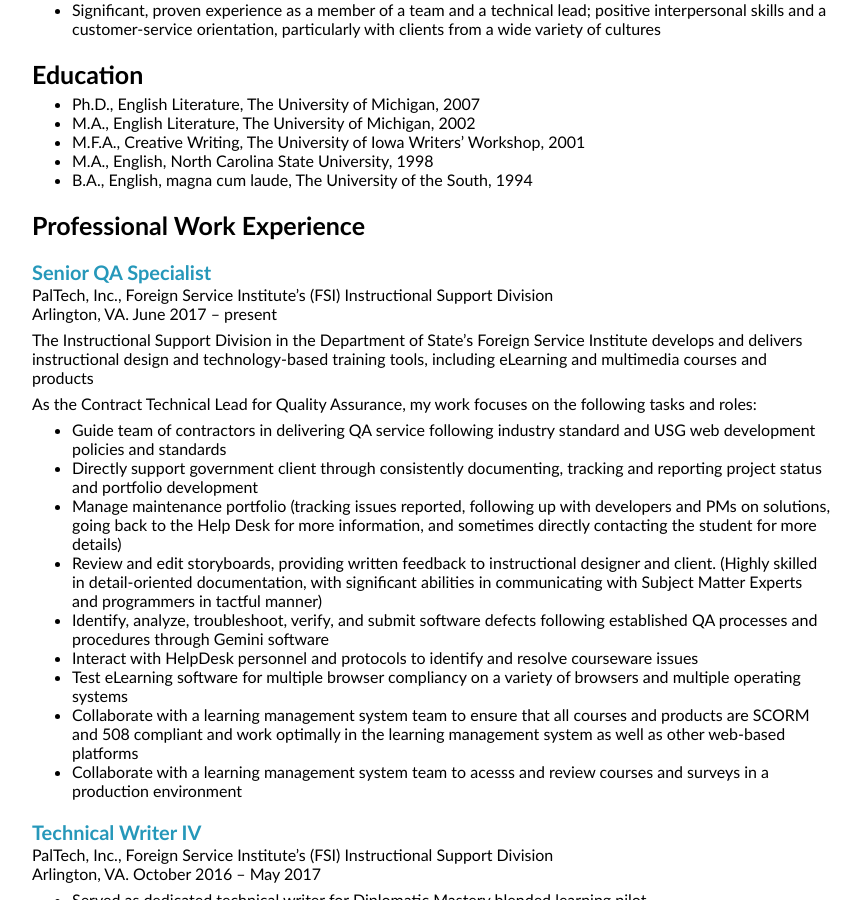
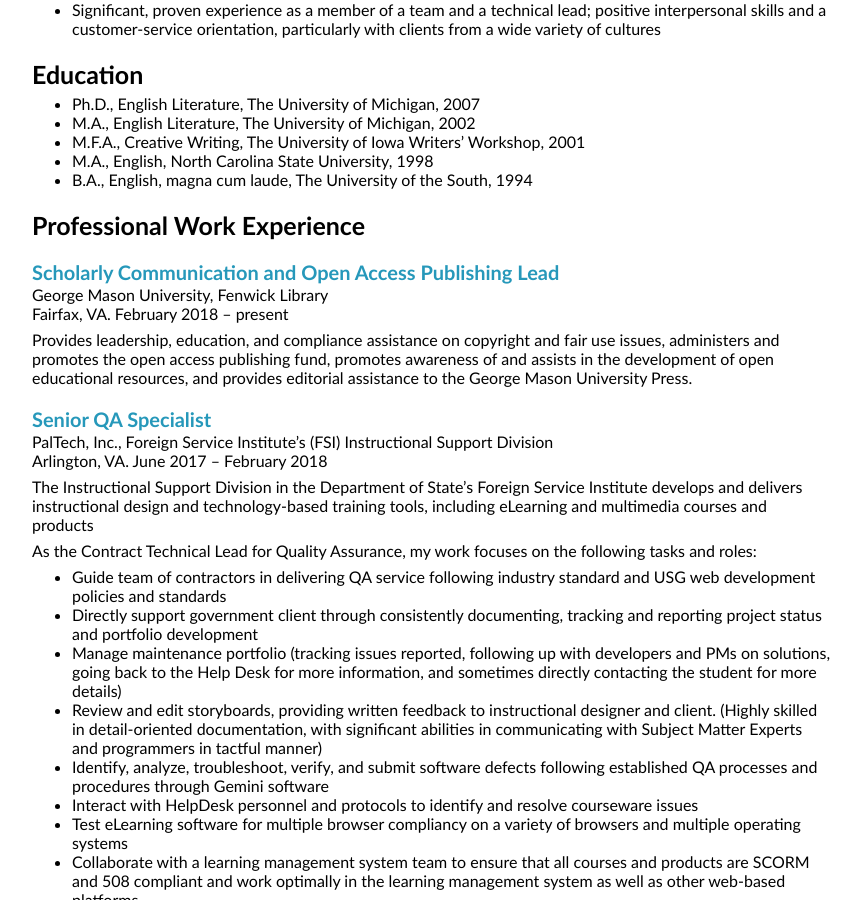
Before and after one commit to amccollo/amccollo.github.io, a Jekyll site: the page built from cv.md, in a window 1280 px wide and 900 px high, scrolled down 340 px. Shown: the whole window, without its empty margins (208-1069 px from the left). Built offline with Jekyll 4.4.1, drawn with Linux system fonts in a browser that asks for light colours; nearby versions of some CDN libraries.

Commit message:
update cv md

```diff
--- a/cv.md
+++ b/cv.md
@@ -33,9 +33,15 @@
 
 ## Professional Work Experience
 
+### Scholarly Communication and Open Access Publishing Lead
+George Mason University, Fenwick Library <br>
+Fairfax, VA.  February 2018 – present
+
+Provides leadership, education, and compliance assistance on copyright and fair use issues, administers and promotes the open access publishing fund, promotes awareness of and assists in the development of open educational resources, and provides editorial assistance to the George Mason University Press.
+
 ### Senior QA Specialist
 PalTech, Inc., Foreign Service Institute’s (FSI) Instructional Support Division <br>
-Arlington, VA.  June 2017 – present
+Arlington, VA.  June 2017 – February 2018
 
 The Instructional Support Division in the Department of State's Foreign Service Institute develops and delivers instructional design and technology-based training tools, including eLearning and multimedia courses and products
 
```
